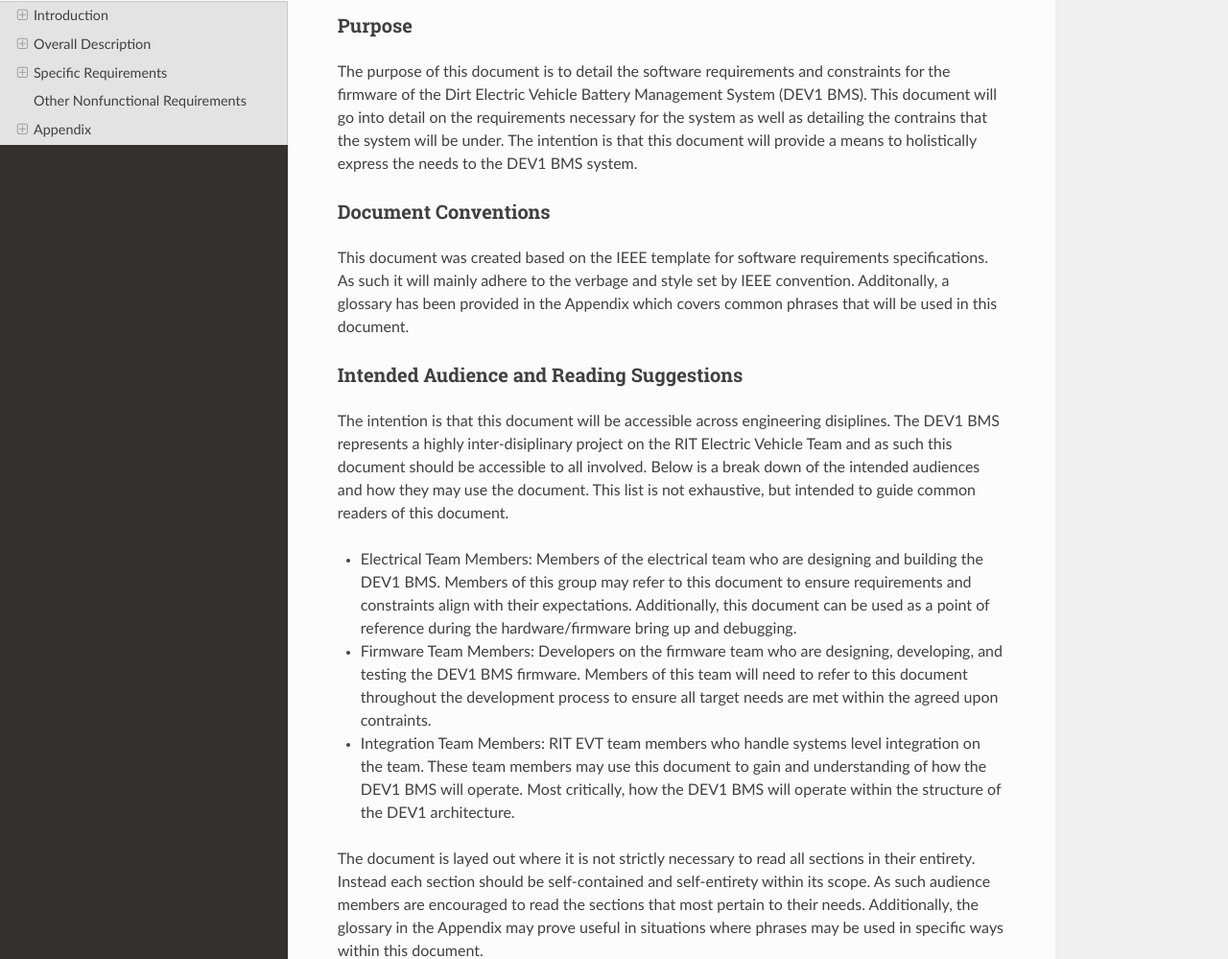
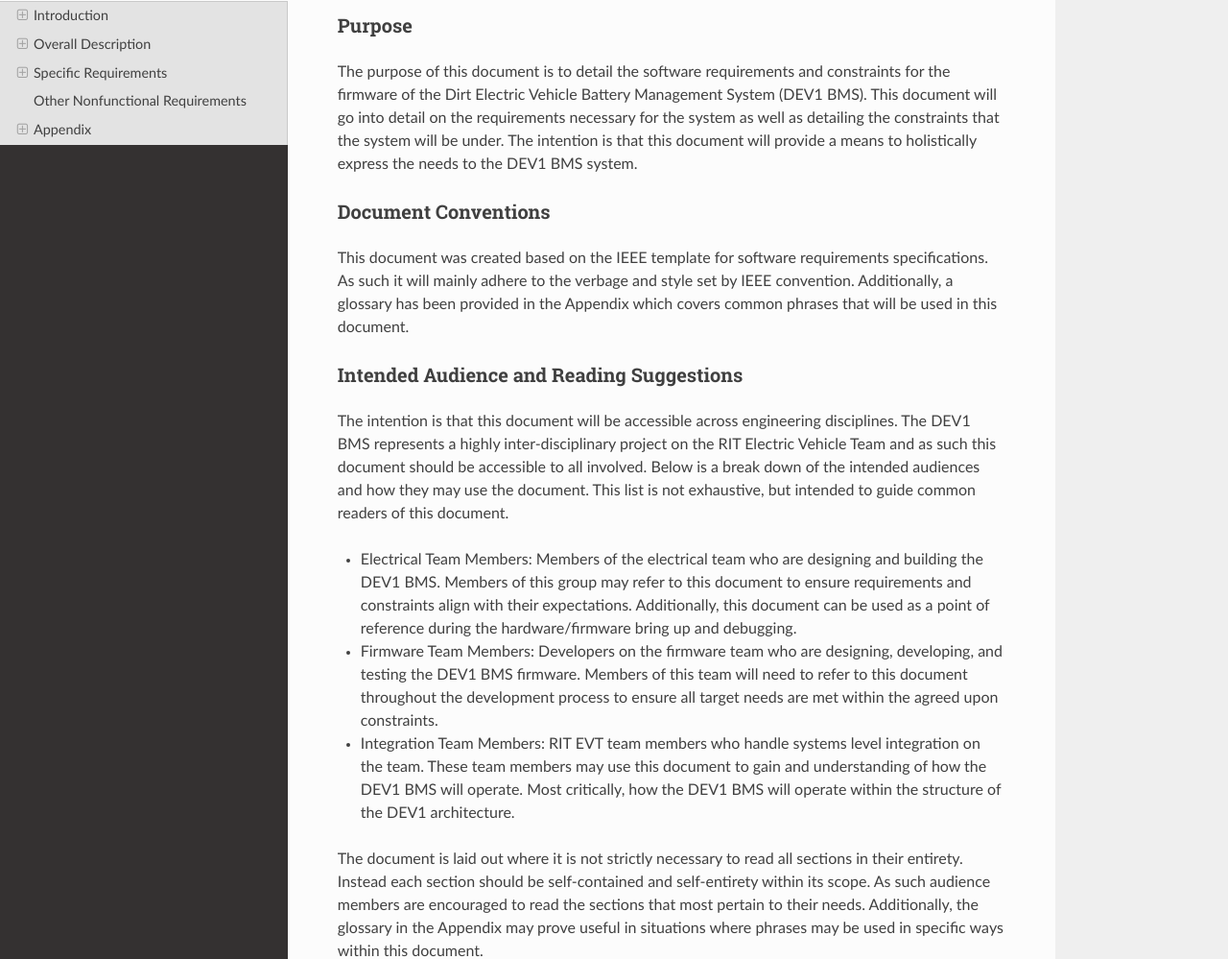
Before and after one commit to RIT-EVT/BMS, a Sphinx documentation site: the page built from docs/source/srs.rst, in a window 1280 px wide and 1400 px high. Shown: the part 240-1239 px from the top of the window at 96% size. Built offline with Sphinx 7.4.7 and the Read the Docs theme 2.0.0, drawn with Linux system fonts in a browser that asks for light colours; some of the changed text lies outside the part shown.

Commit message:
Fix spelling

```diff
--- a/docs/source/srs.rst
+++ b/docs/source/srs.rst
@@ -12,7 +12,7 @@
 The purpose of this document is to detail the software requirements and
 constraints for the firmware of the Dirt Electric Vehicle Battery Management
 System (DEV1 BMS). This document will go into detail on the requirements
-necessary for the system as well as detailing the contrains that the system
+necessary for the system as well as detailing the constraints that the system
 will be under. The intention is that this document will provide a means to
 holistically express the needs to the DEV1 BMS system.
 
@@ -21,14 +21,14 @@
 
 This document was created based on the IEEE template for software requirements
 specifications. As such it will mainly adhere to the verbage and style
-set by IEEE convention. Additonally, a glossary has been provided in the
+set by IEEE convention. Additionally, a glossary has been provided in the
 Appendix which covers common phrases that will be used in this document.
 
 Intended Audience and Reading Suggestions
 -----------------------------------------
 
 The intention is that this document will be accessible across engineering
-disiplines. The DEV1 BMS represents a highly inter-disiplinary project
+disciplines. The DEV1 BMS represents a highly inter-disciplinary project
 on the RIT Electric Vehicle Team and as such this document should be
 accessible to all involved. Below is a break down of the intended audiences
 and how they may use the document. This list is not exhaustive, but intended
@@ -42,13 +42,13 @@
 * Firmware Team Members: Developers on the firmware team who are designing,
   developing, and testing the DEV1 BMS firmware. Members of this team will
   need to refer to this document throughout the development process to ensure
-  all target needs are met within the agreed upon contraints.
+  all target needs are met within the agreed upon constraints.
 * Integration Team Members: RIT EVT team members who handle systems level
   integration on the team. These team members may use this document to gain
   and understanding of how the DEV1 BMS will operate. Most critically, how the
   DEV1 BMS will operate within the structure of the DEV1 architecture.
 
-The document is layed out where it is not strictly necessary to read all
+The document is laid out where it is not strictly necessary to read all
 sections in their entirety. Instead each section should be self-contained
 and self-entirety within its scope. As such audience members are encouraged
 to read the sections that most pertain to their needs. Additionally, the
@@ -118,7 +118,7 @@
 of the requirements while also looking at the constraints of the system. The
 goal is to clarify the use cases of the DEV1 BMS and specifying what the DEV1
 BMS will do in those use cases. Design considerations will not be discussed,
-however notable design contraints will be covered.
+however notable design constraints will be covered.
 
 Overall Description
 ===================
```
Also changed, not shown: other parts of docs/source/srs.rst (+28 -27 lines).
